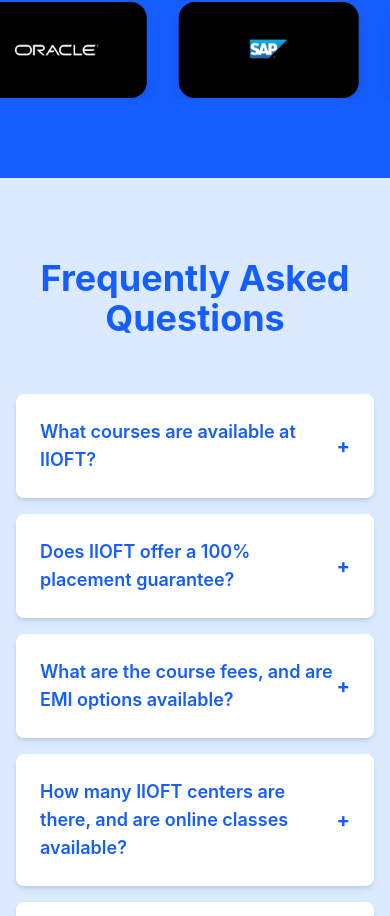
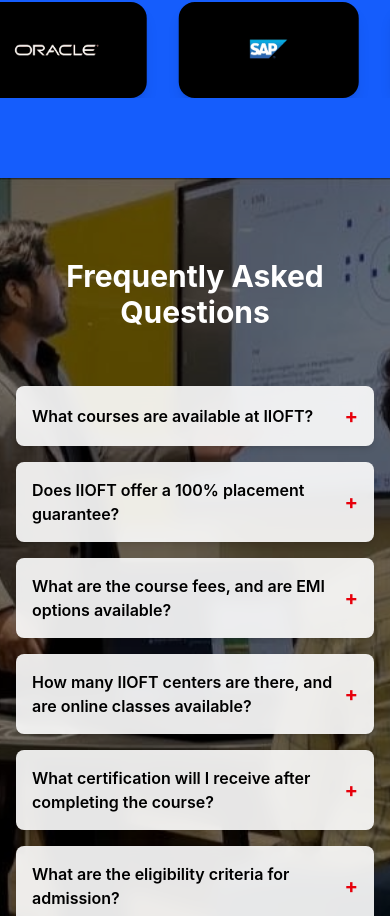
Before and after one commit to tanveersinghh85446-hue/iioft, a React (Vite) app: page / in a window 390 px wide. Shown: the part 2787-3703 px from the top of the page. Built offline with nearby package versions, Linux system fonts and the light colour scheme.

Commit message:
Improved Hero section UI and background responsiveness

```diff
--- a/src/Components/Hero.jsx
+++ b/src/Components/Hero.jsx
@@ -514,42 +514,16 @@ export default function Hero() {
 
       {/* FAQ */}
 
-      {/* <section className="py-20 bg-blue-100">
-        <div className="max-w-6xl mx-auto">
-          <h2 className="text-4xl md:text-5xl font-bold text-center text-blue-600 mb-14">
-            Frequently Asked Questions
-          </h2>
-          <div className="space-y-4">
-            {FAQS.map((faq, i) => (
-              <div
-                key={i}
-                className="bg-white rounded-lg shadow-md overflow-hidden"
+     <section
+  className="relative py-20 bg-cover bg-center bg-no-repeat"
+  style={{ backgroundImage: "url('AB.jpeg')" }}
 >
-                <button
-                  className="flex justify-between items-center p-6 w-full text-left"
-                  onClick={() => toggle(i)}
-                >
-                  <h3 className="text-lg font-semibold text-blue-600">
-                    {faq.question}
-                  </h3>
-                  <span className="text-blue-600">
-                    {openIndex === i ? "-" : "+"}
-                  </span>
-                </button>
-                {openIndex === i && (
-                  <div className="p-6 border-t border-gray-200">
-                    <p className="text-gray-600">{faq.answer}</p>
-                  </div>
-                )}
-              </div>
-            ))}
-          </div>
-        </div>
-      </section> */}
+  {/* Overlay */}
+  <div className="absolute inset-0 bg-black/50"></div>
 
-      <section className="py-20 bg-blue-100">
-        <div className="max-w-6xl mx-auto px-4">
-          <h2 className="text-4xl md:text-5xl font-bold text-center text-blue-600 mb-14">
+  {/* Content */}
+  <div className="relative max-w-6xl mx-auto px-4">
+    <h2 className="text-3xl sm:text-4xl md:text-5xl font-bold text-center text-white mb-14">
       Frequently Asked Questions
     </h2>
 
@@ -557,24 +531,24 @@ export default function Hero() {
       {FAQS.map((faq, i) => (
         <div
           key={i}
-                className="bg-white rounded-lg shadow-md overflow-hidden transition duration-300"
+          className="bg-white/90 backdrop-blur-sm rounded-lg shadow-md overflow-hidden"
         >
           <button
-                  className="flex justify-between items-center p-6 w-full text-left"
+            className="flex justify-between items-center p-4 sm:p-6 w-full text-left"
             onClick={() => toggle(i)}
           >
-                  <h3 className="text-lg font-semibold text-blue-600">
+            <h3 className="text-base sm:text-lg font-semibold text-black">
               {faq.question}
             </h3>
 
-                  <span className="text-blue-600 text-xl font-bold">
+            <span className="text-red-600 text-xl font-bold">
               {openIndex === i ? "−" : "+"}
             </span>
           </button>
 
           {openIndex === i && (
-                  <div className="p-6 border-t border-gray-200 bg-gray-50">
-                    <p className="text-gray-700 leading-relaxed">
+            <div className="p-4 sm:p-6 border-t border-gray-200 bg-gray-50">
+              <p className="text-gray-700 leading-relaxed text-sm sm:text-base">
                 {faq.answer}
               </p>
             </div>
```
Lines whose indentation alone changed are shown as unchanged.
